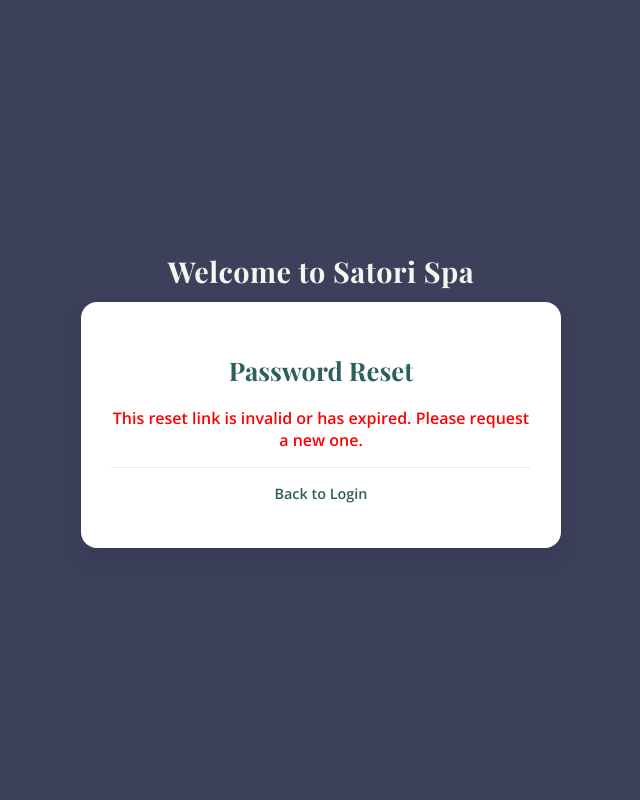
After one commit to leboR1705/MassageSpa, a Django app: page /reset-password/1/1/ in a window 1280 px wide. The commit adds this page. Shown: the whole page, without its empty margins (319-959 px from the left). Run offline with Django 5.2, Linux system fonts and the light colour scheme.

Commit message:
update konti

```diff
--- a/massage_app/urls.py
+++ b/massage_app/urls.py
@@ -15,6 +15,8 @@ urlpatterns = [
     path('logout/', views.logout_view, name='logout'),
     path('admin-dashboard/', views.admin_dashboard, name='admin-dashboard'),
     path('register/', views.register_view, name='register'),
+    path('forgot-password/', views.forgot_password_view, name='forgot-password'),
+    path('reset-password/<uidb64>/<token>/', views.reset_password_view, name='reset-password'),
     # Service CRUD
     path('admin-dashboard/service/add/', views.add_service, name='add-service'),
     path('admin-dashboard/service/<int:service_id>/edit/', views.edit_service, name='edit-service'),
--- a/massage_app/views.py
+++ b/massage_app/views.py
@@ -114,6 +114,72 @@ def logout_view(request):
 	from django.contrib.auth import logout
 	logout(request)
 	return redirect('massage_app:login')
+
+@csrf_exempt
+def forgot_password_view(request):
+	# Temporarily exempt from CSRF to unblock development testing.
+	# SECURITY: remove this exemption before production.
+	if request.method == 'POST':
+		email = (request.POST.get('email') or '').strip()
+		user = User.objects.filter(email__iexact=email).first() if email else None
+		if user is not None and user.email:
+			from django.contrib.auth.tokens import default_token_generator
+			from django.utils.http import urlsafe_base64_encode
+			from django.utils.encoding import force_bytes
+			from django.urls import reverse
+			uid = urlsafe_base64_encode(force_bytes(user.pk))
+			token = default_token_generator.make_token(user)
+			reset_url = request.build_absolute_uri(reverse('massage_app:reset-password', kwargs={'uidb64': uid, 'token': token}))
+			subject = 'Reset Your Satori Spa Password'
+			message = (f"Hello {user.username},\n\n"
+				"Someone requested a password reset for your account.\n\n"
+				f"Click the link below to choose a new password:\n{reset_url}\n\n"
+				"If you did not request this, you can safely ignore this email. "
+				"The link will expire in a few hours.")
+			from django.conf import settings as _settings
+			from_email = getattr(_settings, 'DEFAULT_FROM_EMAIL', 'noreply@yourspa.com')
+			try:
+				send_mail(subject, message, from_email, [user.email], fail_silently=False)
+				print(f"Password reset email sent to {user.email}")
+			except Exception as e:
+				import traceback
+				print('Password reset email error:', e)
+				traceback.print_exc()
+		# Same message either way so we don't reveal which emails exist
+		return render(request, 'login.html', {'forgot_success': 'If an account exists for that email, a password reset link has been sent.', 'show_forgot': True})
+	return render(request, 'login.html', {'show_forgot': True})
+
+@csrf_exempt
+def reset_password_view(request, uidb64, token):
+	# Temporarily exempt from CSRF to unblock development testing.
+	# SECURITY: remove this exemption before production.
+	from django.contrib.auth.tokens import default_token_generator
+	from django.utils.http import urlsafe_base64_decode
+	from django.utils.encoding import force_str
+	user = None
+	try:
+		uid = force_str(urlsafe_base64_decode(uidb64))
+		user = User.objects.get(pk=uid)
+	except Exception:
+		user = None
+	if user is None or not default_token_generator.check_token(user, token):
+		return render(request, 'reset-password.html', {'error': 'This reset link is invalid or has expired. Please request a new one.'})
+	if request.method == 'POST':
+		password = request.POST.get('password')
+		confirm = request.POST.get('confirm-password')
+		if not password:
+			return render(request, 'reset-password.html', {'error': 'Password is required.'})
+		if password != confirm:
+			return render(request, 'reset-password.html', {'error': 'Passwords do not match.'})
+		from django.contrib.auth.password_validation import validate_password
+		try:
+			validate_password(password, user)
+		except Exception as e:
+			return render(request, 'reset-password.html', {'error': ' '.join(e.messages)})
+		user.set_password(password)
+		user.save()
+		return render(request, 'reset-password.html', {'success': 'Password updated successfully! You can now log in.'})
+	return render(request, 'reset-password.html')
 
 def mark_notifications_seen(request):
     if request.method == 'POST':
--- /dev/null
+++ b/templates/reset-password.html
@@ -0,0 +1,173 @@
+<!DOCTYPE html>
+<html lang="en">
+<head>
+    <meta charset="UTF-8">
+    <meta name="viewport" content="width=device-width, initial-scale=1.0">
+    <title>Reset Password - Serafina Spa</title>
+    <link href="https://fonts.googleapis.com/css2?family=Playfair+Display:wght@400;700&family=Open+Sans:wght@300;400;600&display=swap" rel="stylesheet">
+    <style>
+        body {
+            font-family: 'Open Sans', sans-serif;
+            margin: 0;
+            padding: 0;
+            background-color: #3d405b;
+            color: #333;
+            display: flex;
+            justify-content: center;
+            align-items: center;
+            min-height: 100vh;
+        }
+
+        .page-title {
+            width: 100%;
+            text-align: center;
+            margin-bottom: 12px;
+        }
+
+        .page-title h1 {
+            margin: 0;
+            font-family: 'Playfair Display', serif;
+            font-size: 1.8em;
+            color: #f7f5f2;
+            letter-spacing: 0.5px;
+            font-weight: 700;
+        }
+
+        .account-container {
+            background-color: white;
+            padding: 30px;
+            border-radius: 16px;
+            box-shadow: 0 12px 24px rgba(0, 0, 0, 0.1);
+            max-width: 420px;
+            width: 90%;
+            text-align: center;
+        }
+
+        .account-container h2 {
+            font-family: 'Playfair Display', serif;
+            color: #2c5f5d;
+            margin-bottom: 20px;
+            font-size: 1.6em;
+        }
+
+        .form-group {
+            margin-bottom: 16px;
+            text-align: left;
+        }
+
+        .form-group label {
+            display: block;
+            margin-bottom: 6px;
+            font-weight: 600;
+            color: #555;
+            font-size: 0.95em;
+        }
+
+        .form-group input {
+            width: 100%;
+            padding: 12px;
+            border: 1px solid #ddd;
+            border-radius: 8px;
+            box-sizing: border-box;
+            font-size: 1em;
+            transition: border-color 0.2s ease, box-shadow 0.2s ease;
+        }
+
+        .form-group input:focus {
+            border-color: #2c5f5d;
+            outline: none;
+            box-shadow: 0 0 8px rgba(44, 95, 93, 0.2);
+        }
+
+        .submit-btn {
+            background-color: #2c5f5d;
+            color: white;
+            padding: 12px 24px;
+            border: none;
+            border-radius: 24px;
+            cursor: pointer;
+            font-weight: 600;
+            width: 100%;
+            transition: background-color 0.2s ease, transform 0.15s ease;
+            margin-bottom: 12px;
+            font-family: 'Open Sans', sans-serif;
+        }
+
+        .submit-btn:hover {
+            background-color: #1e4442;
+            transform: translateY(-2px);
+        }
+
+        .toggle-link {
+            font-size: 0.9em;
+            margin-top: 12px;
+        }
+
+        .toggle-link a {
+            color: #2c5f5d;
+            text-decoration: none;
+            font-weight: 600;
+            transition: color 0.3s;
+        }
+
+        .toggle-link a:hover {
+            text-decoration: underline;
+        }
+
+        hr {
+            margin: 16px 0;
+            border: 0;
+            border-top: 1px solid #eee;
+        }
+
+        @media (max-width: 480px) {
+            .account-container {
+                padding: 20px 16px;
+                max-width: 360px;
+            }
+            .page-title h1 { font-size: 1.4em; }
+            .account-container h2 { font-size: 1.4em; }
+        }
+    </style>
+</head>
+<body>
+    <main>
+        <div class="page-title"><h1>Welcome to Satori Spa</h1></div>
+        <div class="account-container">
+            {% if success %}
+                <h2>Password Reset</h2>
+                <p style="color: #2c5f5d; font-weight: 600;">{{ success }}</p>
+                <hr>
+                <p class="toggle-link">
+                    <a href="{% url 'massage_app:login' %}">Back to Login</a>
+                </p>
+            {% elif error %}
+                <h2>Password Reset</h2>
+                <p style="color: red; font-weight: 600;">{{ error }}</p>
+                <hr>
+                <p class="toggle-link">
+                    <a href="{% url 'massage_app:login' %}">Back to Login</a>
+                </p>
+            {% else %}
+                <h2>Set New Password</h2>
+                <form method="post" action="">
+                    {% csrf_token %}
+                    <div class="form-group">
+                        <label for="reset-password">New Password</label>
+                        <input type="password" id="reset-password" name="password" required>
+                    </div>
+                    <div class="form-group">
+                        <label for="reset-confirm-password">Confirm New Password</label>
+                        <input type="password" id="reset-confirm-password" name="confirm-password" required>
+                    </div>
+                    <button type="submit" class="submit-btn">Update Password</button>
+                    <hr>
+                    <p class="toggle-link">
+                        <a href="{% url 'massage_app:login' %}">Back to Login</a>
+                    </p>
+                </form>
+            {% endif %}
+        </div>
+    </main>
+</body>
+</html>
```
Also changed, not shown: templates/about.html (+8 -5 lines), templates/booknow.html (+21 -18 lines), templates/contact.html (+8 -5 lines), templates/index.html (+8 -5 lines), templates/login.html (+51 -7 lines), templates/services.html (+10 -7 lines), README.md.
